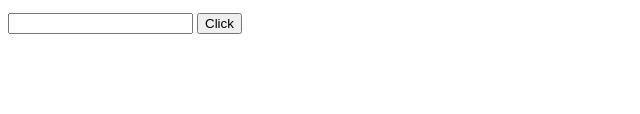
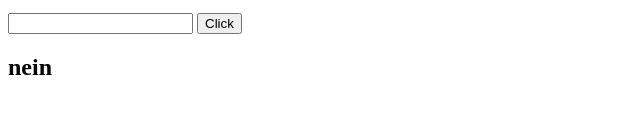
Before and after one commit to Wasabiiii09/15.12.2025, a plain HTML site: page index.html in a window 1280 px wide. Shown: the part 172-286 px from the top of the page, 0-640 px from the left. Drawn offline with Linux system fonts and the light colour scheme.

Commit message:
new Hamza

```diff
--- a/index.html
+++ b/index.html
@@ -14,6 +14,7 @@
     <input type="NUmber">
     <button>Click</button>
 
+    <h2>nein</h2>
 
 </body>
 </html>
```
